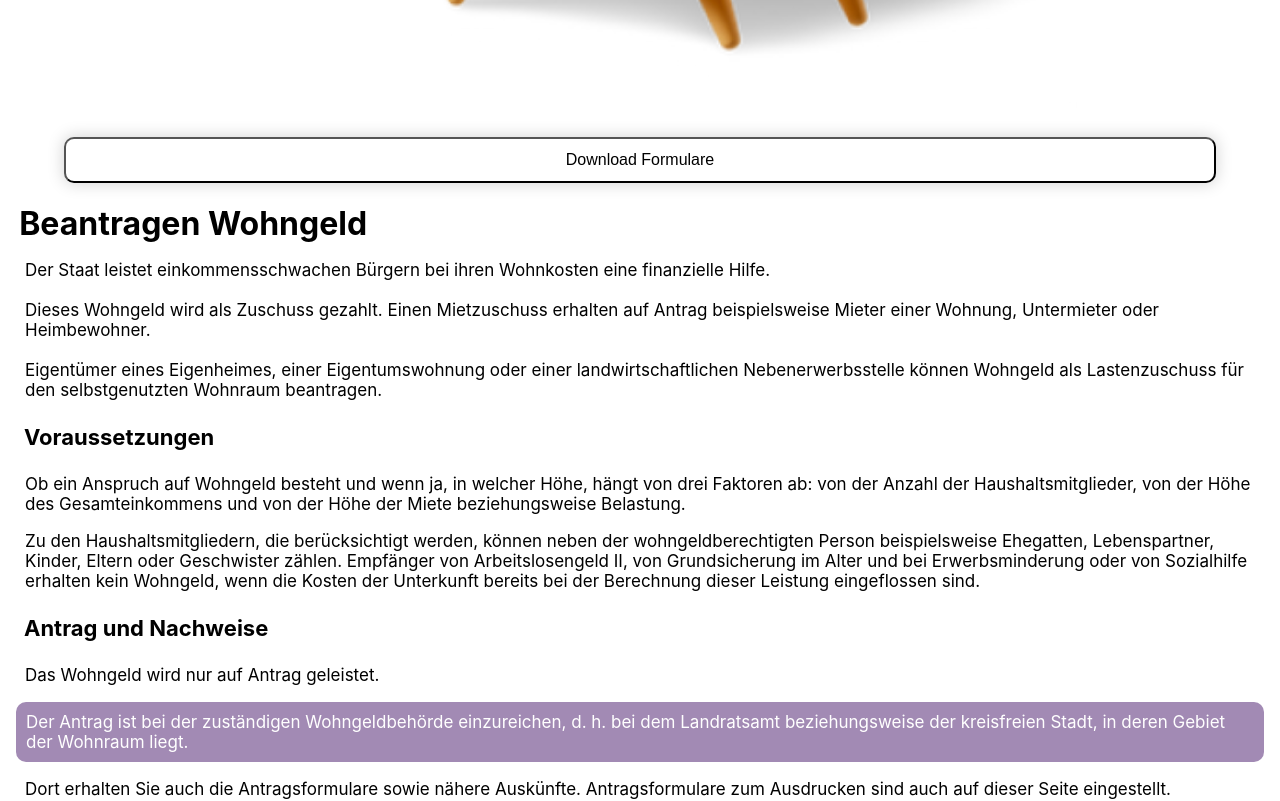
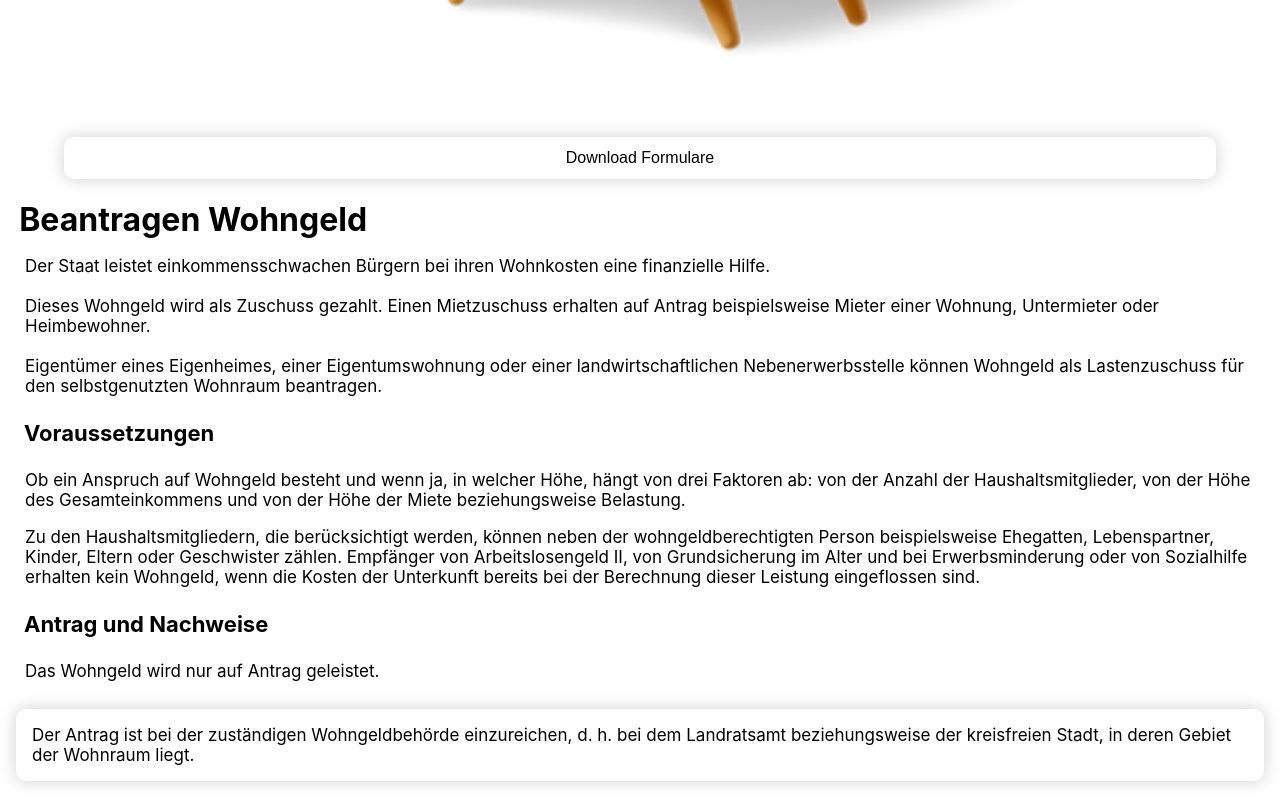
Before and after one commit to xSilentStorm313/Projekt-Web, a React (Create React App) app in the folder webapp/: page /wohngeld in a window 1280 px wide. Shown: the part 1120-1921 px from the top of the page. Built offline with nearby package versions, Linux system fonts and the light colour scheme.

Commit message:
abstände text

```diff
--- a/webapp/src/Lila/EinzelnerBeitrag.css
+++ b/webapp/src/Lila/EinzelnerBeitrag.css
@@ -67,15 +67,18 @@ ul {
 .infotextasyl {
   font-weight: medium;
   text-align: left;
-  color: rgb(255, 255, 255);
-  background-color: #A28AB4;
+  color: black;
+  background-color: white;
   /* box-shadow: 0.188rem 0.188rem 0.188rem 0.188rem rgb(213, 213, 213); */
   margin-left: 1rem;
   margin-right: 1rem;
   /* border: 0.938rem; */
   border-radius: 0.625rem;
-  padding: 0.625rem;
+  padding: 2vh;
   font-size: 1.063rem;
+  box-shadow: 0 0 1rem 0.063rem rgb(213, 213, 213);
+  margin-top: 3.5vh;
+  margin-bottom: 3.5vh;
 }
 
 .text {
@@ -152,6 +155,7 @@ ul {
   font-size: 1rem;
   font-weight: medium;
   box-shadow: 0 0 1rem 0.063rem rgb(213, 213, 213);
+  border: transparent;
 }
 
 .quellen {
```
